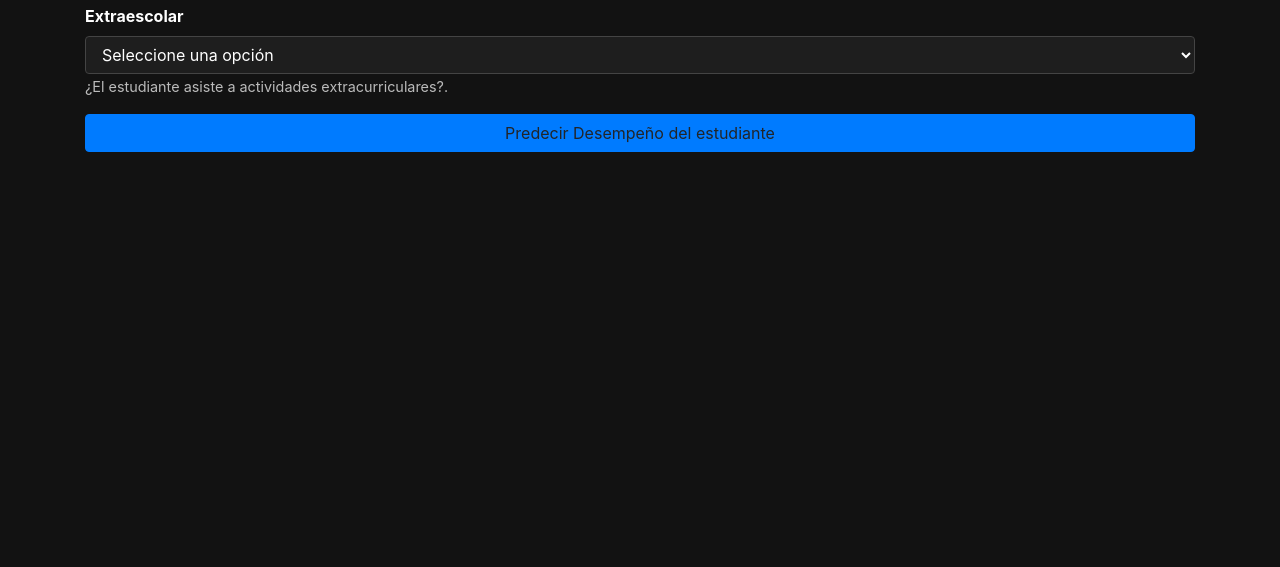
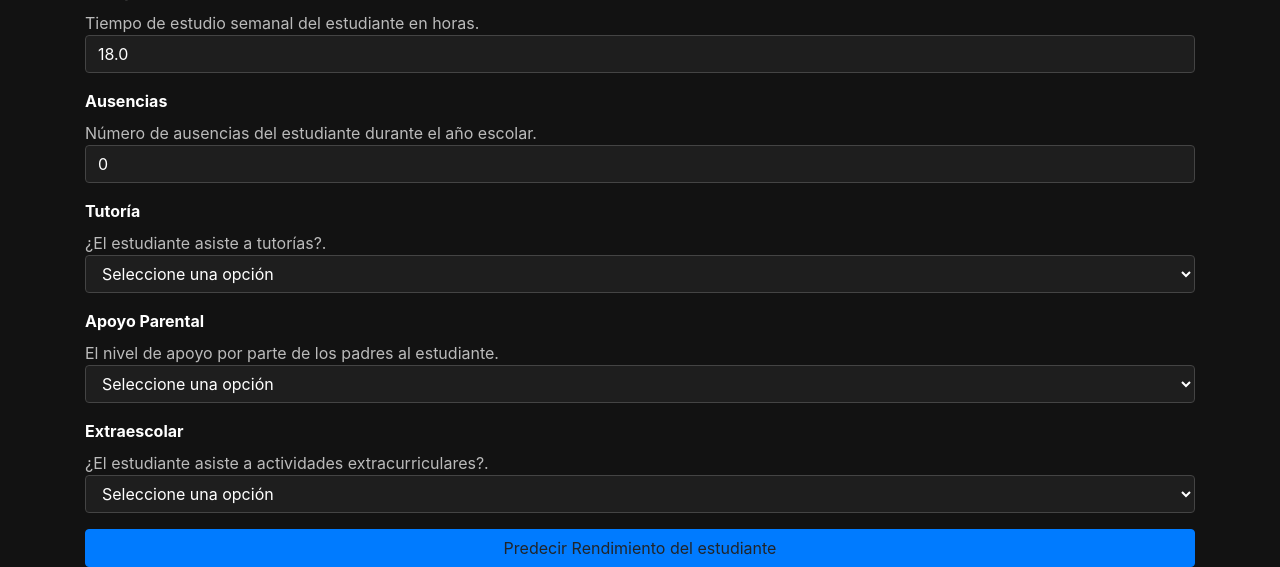
Before and after one commit to Toca-melo/PrediccionRendimiento, a Flask app: page / in a window 1280 px wide. Shown: the part 546-1113 px from the top of the page. Before the commit the page ends 800 px from the top, so only its background shows below. Run offline with Flask 3, Linux system fonts and the light colour scheme; some libraries are stand-ins or nearby versions.

Commit message:
Co-authored-by: Valentina Beca <valentina0612@users.noreply.github.com> Cambios visuales

```diff
--- a/templates/index.html
+++ b/templates/index.html
@@ -21,7 +21,7 @@
             font-weight: bold;
         }
         .info-text {
-            font-size: 0.9rem;
+            font-size: 1rem;
             color: #bbbbbb;
         }
         .btn-custom {
@@ -37,29 +37,38 @@
 </head>
 <body>
     <div class="container mt-5">
-        <h2 class="mb-4 text-center"> 📚 Predicción de Desempeño Escolar</h2>
+        <h2 class="mb-4 text-center"> 📚 Predicción del Rendimiento Escolar</h2>
+        <p>Modelo de predicción del rendimiento de un estudiante de escuela (Bueno, Promedio, Debajo del promedio).</p>
+        <img src="https://media.istockphoto.com/id/1338735375/es/foto/estudiante-adolescente-afroamericana-que-se-prepara-para-ir-a-la-escuela-despu%C3%A9s-de-las.jpg?s=612x612&w=0&k=20&c=dDblvPyMfW_0DmIYtsSRdRCB_Y0kCbmWdstFeajkUuc=" alt="Estudiante" width="500" style="display: block; margin: auto;" >
         <form method="POST">
             <div class="form-group">
                 <label class="form-label">Tiempo de estudio semanal</label>
+                <br>
+                <small class="info-text">Tiempo de estudio semanal del estudiante en horas.</small>
                 <input type="number" step="any" class="form-control" name="StudyTimeWeekly" value="18.0" min="0" max="168" required>
-                <small class="info-text">Tiempo de estudio semanal en horas.</small>
+
             </div>
             <div class="form-group">
                 <label class="form-label">Ausencias</label>
+                <br>
+                <medium class="info-text">Número de ausencias del estudiante durante el año escolar.</medium>
                 <input type="number" step="any" class="form-control" name="Absences" value="0" min="0" required>
-                <small class="info-text">Número de ausencias durante el año escolar.</small>
+
             </div>
             <div class="form-group">
                 <label class="form-label">Tutoría</label>
+                <br>
+                <small class="info-text">¿El estudiante asiste a tutorías?.</small>
                 <select class="form-control" name="Tutoring" required>
                     <option value="" disabled selected>Seleccione una opción</option>
                     <option value="0">No</option>
                     <option value="1">Sí</option>
                 </select>
-                <small class="info-text">¿El estudiante está en tutorías?.</small>
             </div>
             <div class="form-group">
-                <label class="form-label">Apoyo parental</label>
+                <label class="form-label">Apoyo Parental</label>
+                <br>
+                <small class="info-text">El nivel de apoyo por parte de los padres al estudiante.</small>
                 <select class="form-control" name="ParentalSupport" required>
                     <option value="" disabled selected>Seleccione una opción</option>
                     <option value="0">Ninguno</option>
@@ -68,18 +77,19 @@
                     <option value="3">Alto</option>
                     <option value="4">Muy alto</option>
                 </select>
-                <small class="info-text">El nivel de apoyo parental.</small>
+
             </div>
             <div class="form-group">
                 <label class="form-label">Extraescolar</label>
+                <br>
+                <small class="info-text">¿El estudiante asiste a actividades extracurriculares?.</small>
                 <select class="form-control" name="Extracurricular" required>
                     <option value="" disabled selected>Seleccione una opción</option>
                     <option value="0">No</option>
                     <option value="1">Sí</option>
                 </select>
-                <small class="info-text">¿El estudiante asiste a actividades extracurriculares?.</small>
             </div>
-            <button type="submit" class="btn btn-custom btn-block">Predecir Desempeño del estudiante</button>
+            <button type="submit" class="btn btn-custom btn-block">Predecir Rendimiento del estudiante</button>
         </form>
 
         {% if prediction %}
```
